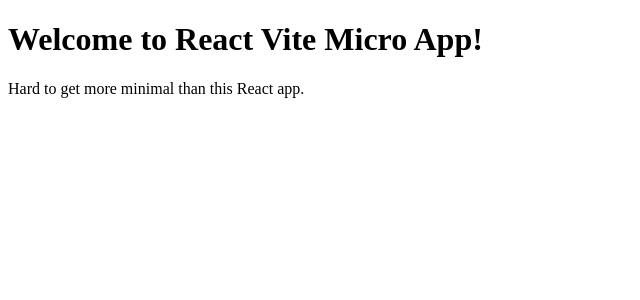
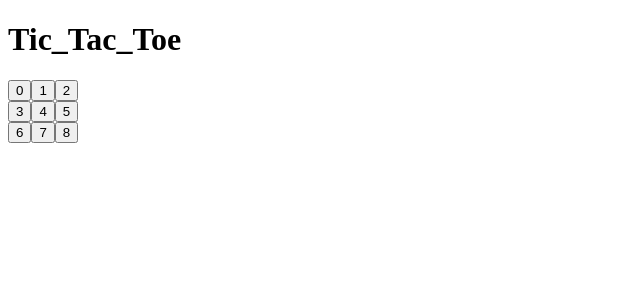
Before and after one commit to Sac6567/tictactoe, a React (Vite) app: page / in a window 1280 px wide. Shown: the top 300 px of the page, without its empty margins (0-640 px from the left). Built offline with nearby package versions, Linux system fonts and the light colour scheme.

Commit message:
Board & Squar component

```diff
--- a/package.json
+++ b/package.json
@@ -16,6 +16,7 @@
     "react-dom": "^17.0.2"
   },
   "devDependencies": {
+    "@types/react": "^18.0.17",
     "babel-eslint": "^10.1.0",
     "babel-preset-nano-react-app": "^0.1.0",
     "eslint": "^8.22.0",
@@ -26,7 +27,8 @@
     "eslint-plugin-react": "^7.30.1",
     "prettier": "^2.7.1",
     "rimraf": "^3.0.2",
-    "vite": "^3.0.2"
+    "vite": "^3.0.2",
+    "azure-storage": "2.10.7"
   },
   "babel": {
     "presets": [
--- a/src/App.jsx
+++ b/src/App.jsx
@@ -1,11 +1,12 @@
-import React from "react";
+import React from 'react';
+import Board from './components/Board';
 
 const App = () => {
   return (
-    <>
-      <h1>Welcome to React Vite Micro App!</h1>
-      <p>Hard to get more minimal than this React app.</p>
-    </>
+    <div>
+      <h1>Tic_Tac_Toe</h1>
+      <Board />
+    </div>
   );
 };
 
--- /dev/null
+++ b/src/components/Board.jsx
@@ -0,0 +1,26 @@
+import React from 'react';
+import Square from './Square';
+
+const Board = () => {
+  return (
+    <div>
+      <div>
+        <Square value={0} />
+        <Square value={1} />
+        <Square value={2} />
+      </div>
+      <div>
+        <Square value={3} />
+        <Square value={4} />
+        <Square value={5} />
+      </div>
+      <div>
+        <Square value={6} />
+        <Square value={7} />
+        <Square value={8} />
+      </div>
+    </div>
+  );
+};
+
+export default Board;
--- /dev/null
+++ b/src/components/Square.jsx
@@ -0,0 +1,7 @@
+import React from 'react';
+
+const Square = ({ value }) => {
+  return <button type="button">{value}</button>;
+};
+
+export default Square;
```
Also changed, not shown: 1 other file (tests, documents, lock files or other folders).
